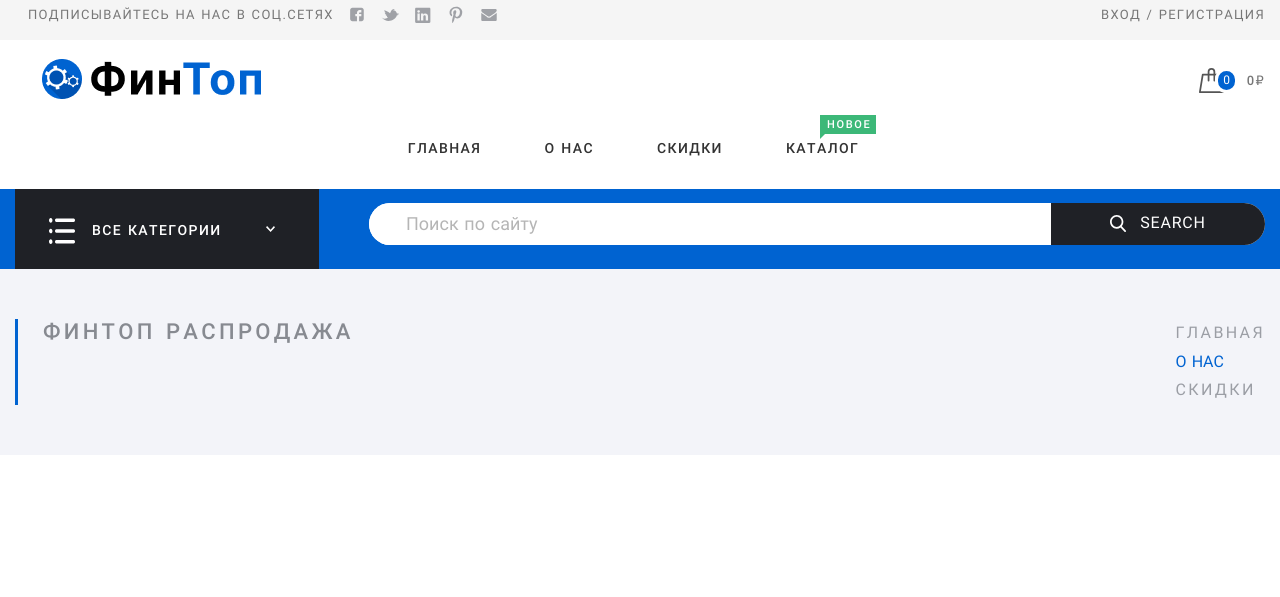
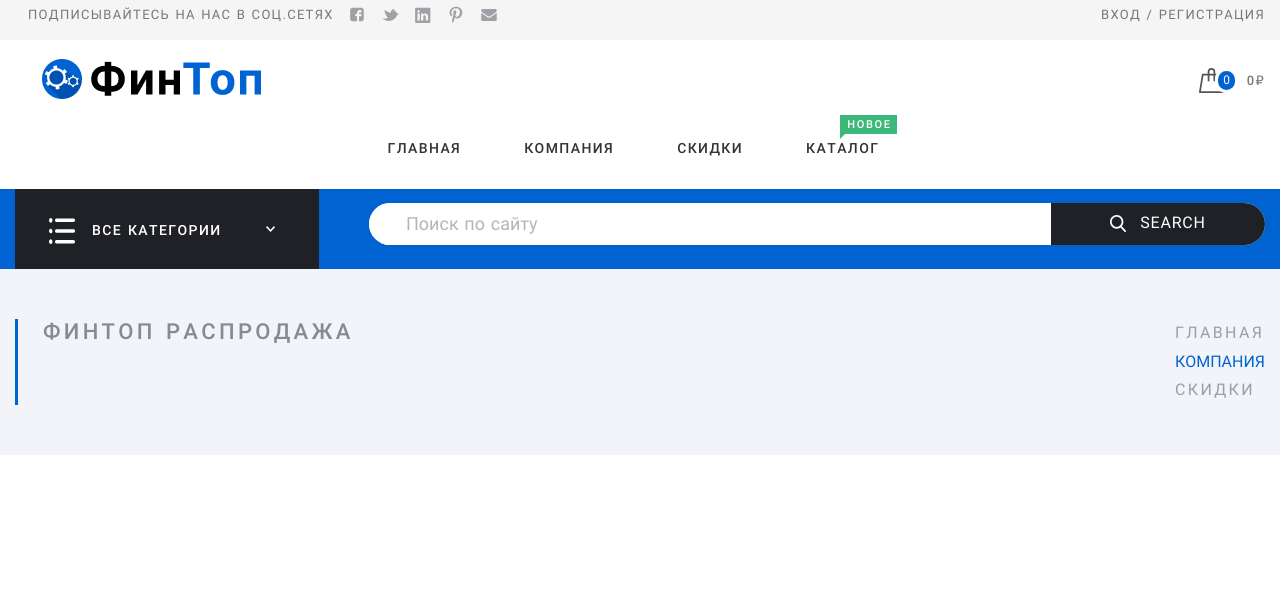
Before and after one commit to grand-kristina/diplom, a Django app: template diploma-frontend/frontend/templates/frontend/sale.html in a window 1280 px wide. Shown: the top 597 px of the page. Run offline with Django 4.2, Linux system fonts and the light colour scheme; the template is opened without the code that fills it, so the values that code supplies are empty; data comes from the database, SQL or seed files in the repository; parts of the project's set-up code (start-up, migrations or seed data) failed here and were passed over.

Commit message:
фикс

```diff
--- a/diploma-frontend/frontend/templates/frontend/about.html
+++ b/diploma-frontend/frontend/templates/frontend/about.html
@@ -11,7 +11,7 @@
           <ul class="breadcrumbs Middle-breadcrumbs">
             <li class="breadcrumbs-item"><a href="/">Главная</a>
             </li>
-            <li class="breadcrumbs-item breadcrumbs-item_current"><span>О нас</span>
+            <li class="breadcrumbs-item breadcrumbs-item_current"><span>Компания</span>
             </li>
           </ul>
         </div>
--- a/diploma-frontend/frontend/templates/frontend/base.html
+++ b/diploma-frontend/frontend/templates/frontend/base.html
@@ -73,7 +73,7 @@
             <ul class="menu menu_main">
               <li class="menu-item"><a class="menu-link" href="/">Главная</a>
               </li>
-              <li class="menu-item"><a class="menu-link" href="/about">О нас</a>
+              <li class="menu-item"><a class="menu-link" href="/about">Компания</a>
               </li>
               <li class="menu-item"><a class="menu-link" href="/sale">Скидки</a>
               </li>
--- a/diploma-frontend/frontend/templates/frontend/profileAvatar.html
+++ b/diploma-frontend/frontend/templates/frontend/profileAvatar.html
@@ -58,7 +58,7 @@
             <ul class="menu menu_main">
               <li class="breadcrumbs-item"><a href="/">Главная</a>
               </li>
-              <li class="menu-item"><a class="menu-link" href="/about">О нас</a>
+              <li class="menu-item"><a class="menu-link" href="/about">Компания</a>
               </li>
               <li class="menu-item"><a class="menu-link" href="/sale">Скидки</a>
               </li>
--- a/diploma-frontend/frontend/templates/frontend/sale.html
+++ b/diploma-frontend/frontend/templates/frontend/sale.html
@@ -11,7 +11,7 @@
           <ul class="breadcrumbs Middle-breadcrumbs">
             <li class="breadcrumbs-item"><a href="/">Главная</a>
             </li>
-            <li class="menu-item"><a class="menu-link" href="/about">О нас</a>
+            <li class="menu-item"><a class="menu-link" href="/about">Компания</a>
             </li>
             <li class="breadcrumbs-item breadcrumbs-item_current"><span>Скидки</span>
             </li>
```
Also changed, not shown: diploma-frontend/README.md.
